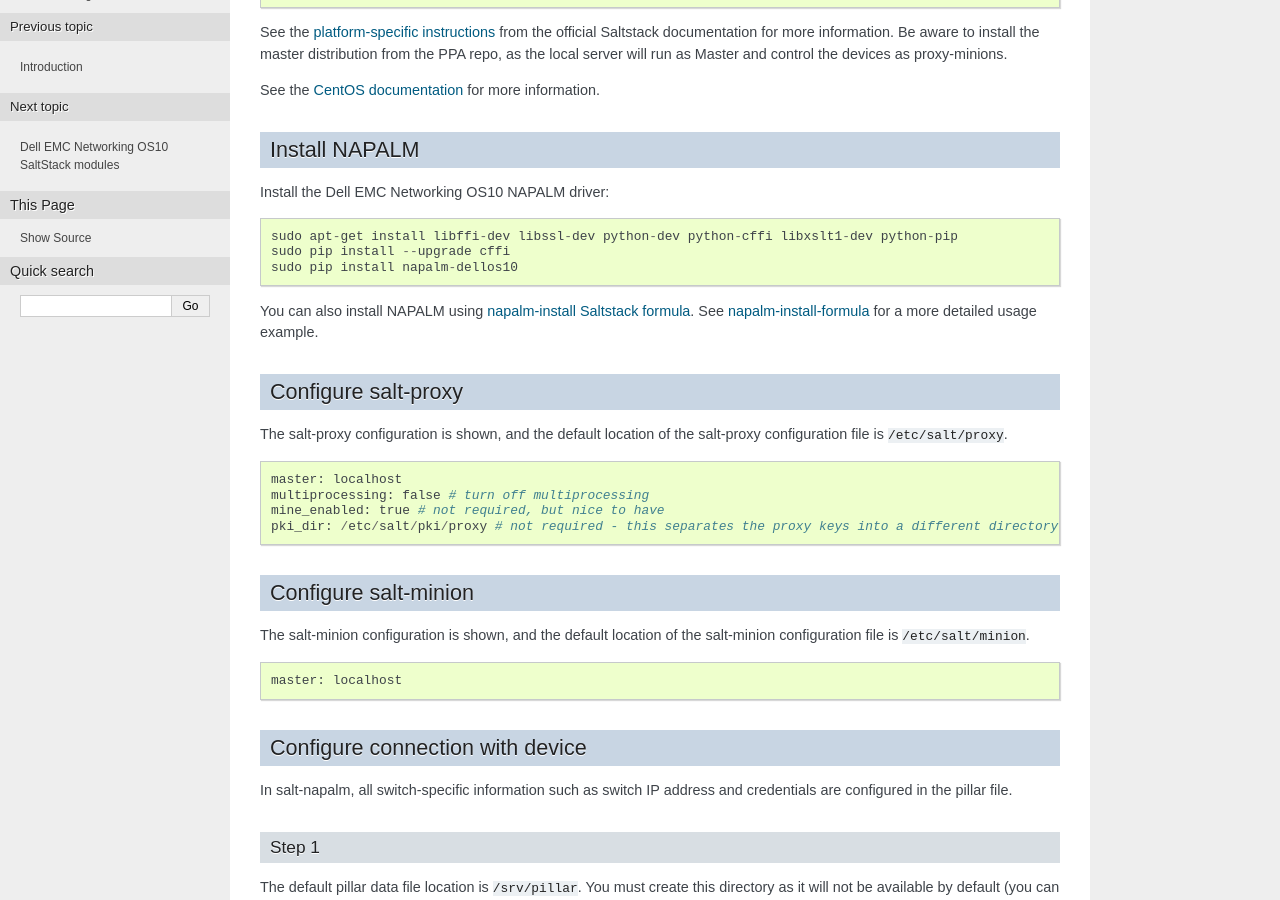
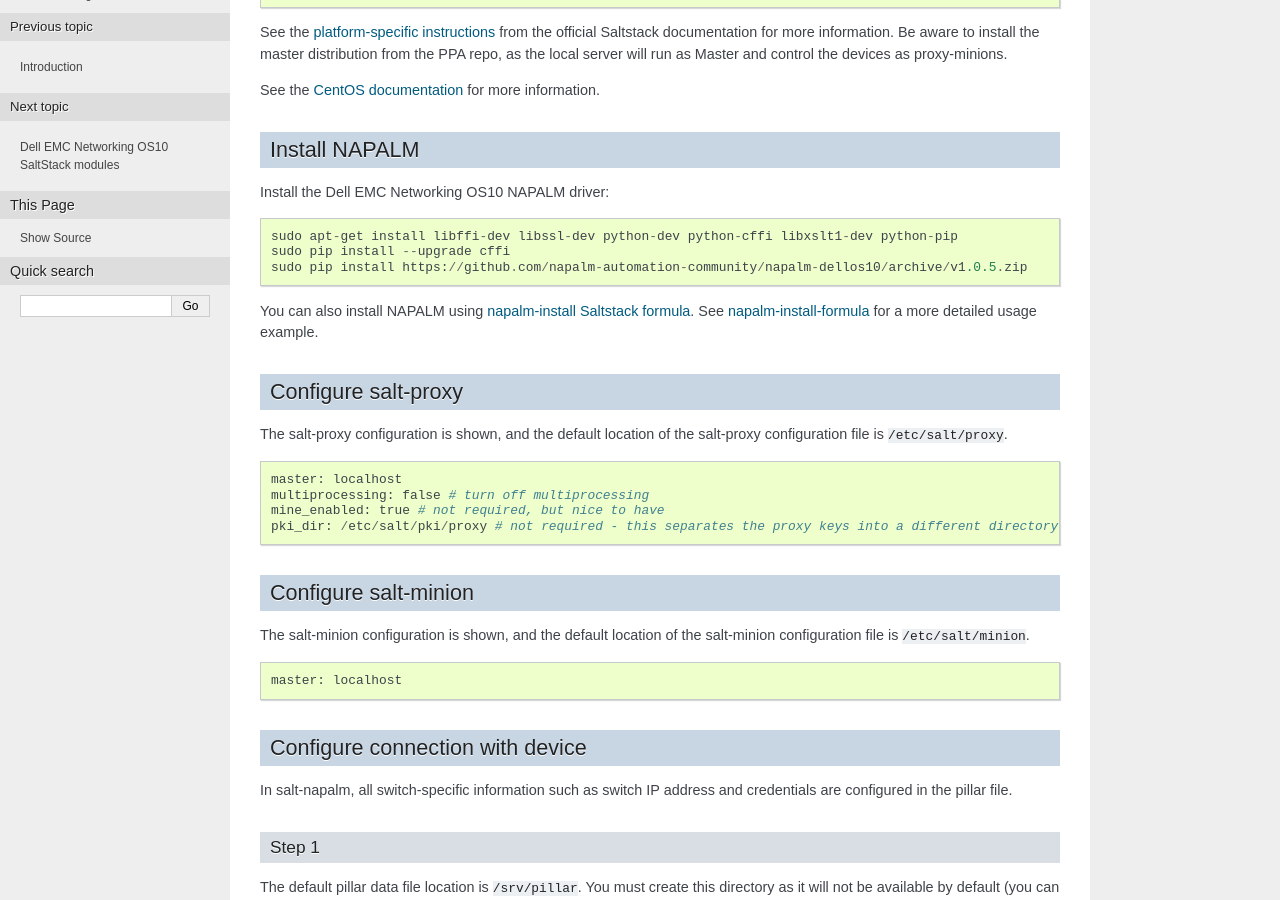
Before and after one commit to Dell-Networking/salt-dellos10-docs, a Sphinx documentation site: the page built from source/install.rst, in a window 1280 px wide and 900 px high, scrolled down 429 px. Built offline with Sphinx 7.4.7, drawn with Linux system fonts in a browser that asks for light colours; some of the changed lines change nothing that is shown.

Commit message:
Changed the pip install path temporarily

```diff
--- a/source/install.rst
+++ b/source/install.rst
@@ -34,7 +34,7 @@
 
    sudo apt-get install libffi-dev libssl-dev python-dev python-cffi libxslt1-dev python-pip
    sudo pip install --upgrade cffi
-   sudo pip install napalm-dellos10
+   sudo pip install https://github.com/napalm-automation-community/napalm-dellos10/archive/v1.0.5.zip
 
 You can also install NAPALM using `napalm-install Saltstack formula <https://github.com/saltstack-formulas/napalm-install-formula>`_. See `napalm-install-formula <https://mirceaulinic.net/2017-07-06-napalm-install-formula/>`_ for a more detailed usage example.
 
```
